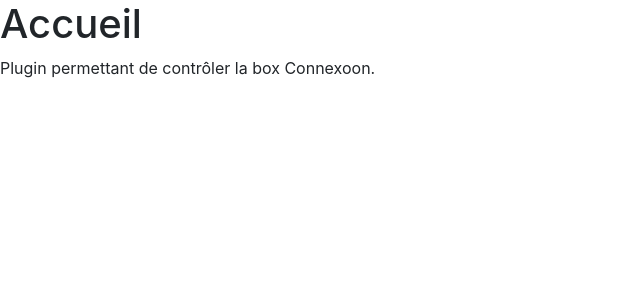
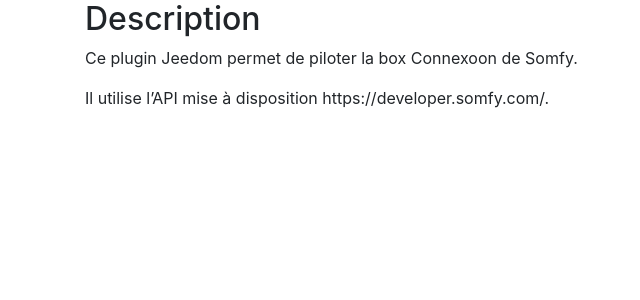
Before and after one commit to benjaminprevot/jeedom-plugin-connexoon, a Jekyll site: the page built from docs/fr_FR/index.md, in a window 1280 px wide. Shown: the top 300 px of the page, without its empty margins (0-640 px from the left). Built offline with Jekyll 4.4.1, drawn with Linux system fonts in a browser that asks for light colours; our own code applies the rules of GitHub Pages for plain Markdown files.

Commit message:
Start page writing

```diff
--- a/docs/_layouts/default.html
+++ b/docs/_layouts/default.html
@@ -9,8 +9,7 @@
     <title>Benjamin PREVOT - Jeedom plugin - Coonexoon</title>
   </head>
   <body>
-    <h1>{{ page.title }}</h1>
-    <div>{{ content }}</div>
+    <div class="container">{{ content }}</div>
 
     <script src="https://code.jquery.com/jquery-3.4.1.slim.min.js" integrity="sha384-J6qa4849blE2+poT4WnyKhv5vZF5SrPo0iEjwBvKU7imGFAV0wwj1yYfoRSJoZ+n" crossorigin="anonymous"></script>
     <script src="https://cdn.jsdelivr.net/npm/popper.js@1.16.0/dist/umd/popper.min.js" integrity="sha384-Q6E9RHvbIyZFJoft+2mJbHaEWldlvI9IOYy5n3zV9zzTtmI3UksdQRVvoxMfooAo" crossorigin="anonymous"></script>
--- a/docs/fr_FR/index.md
+++ b/docs/fr_FR/index.md
@@ -1,5 +1,5 @@
----
-title: Accueil
----
+## Description
 
-Plugin permettant de contrôler la box Connexoon.
+Ce plugin Jeedom permet de piloter la box Connexoon de Somfy.
+
+Il utilise l'API mise à disposition https://developer.somfy.com/.
```
